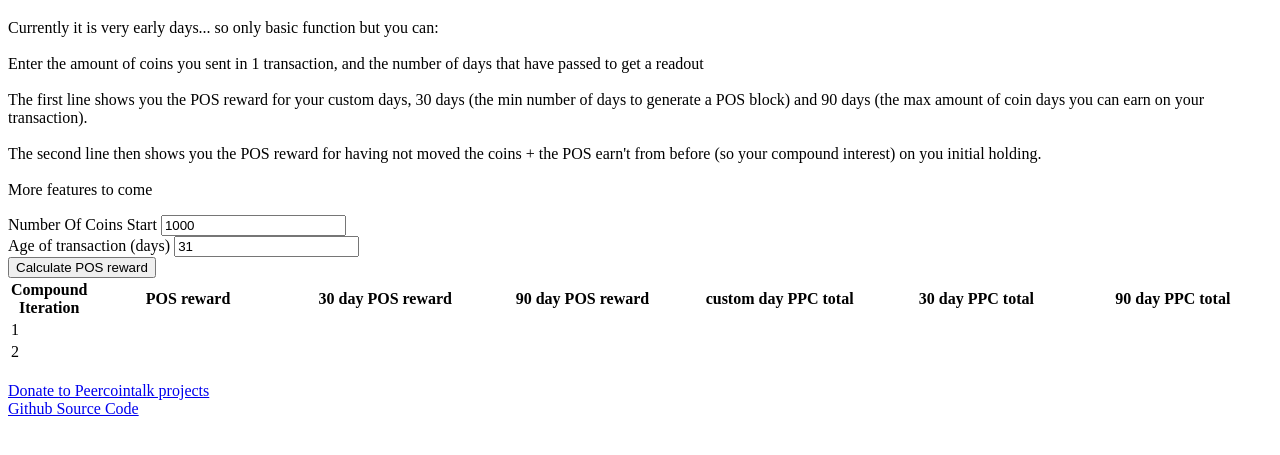
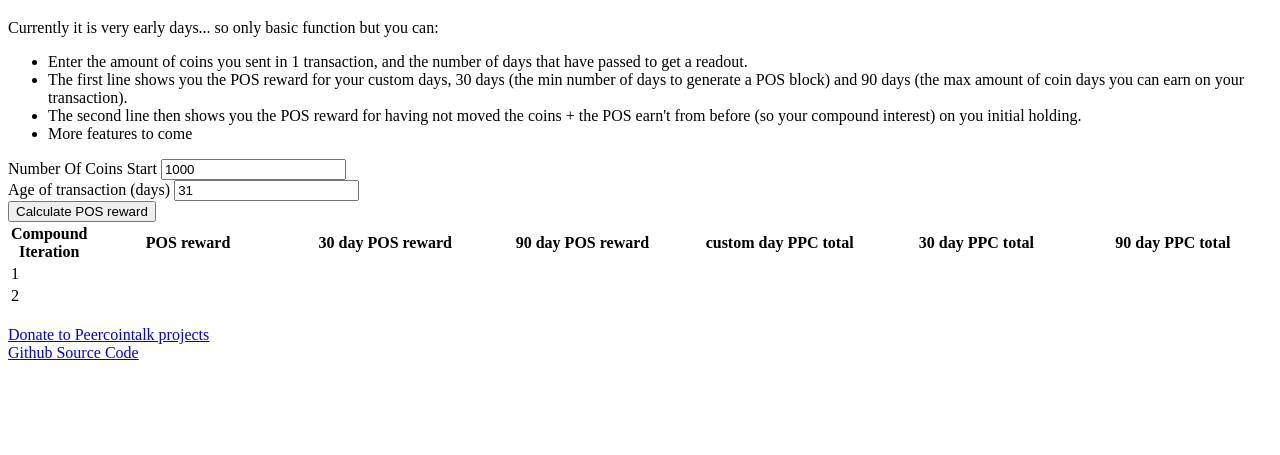
Before and after one commit to peercoin/peercoin-POSCalculator, a plain HTML site: page index.html in a window 1280 px wide. Shown: the part 61-516 px from the top of the page. Drawn offline with Linux system fonts and the light colour scheme.

Commit message:
No need to use form, using unordered lists looks better.

```diff
--- a/index.html
+++ b/index.html
@@ -68,18 +68,19 @@ function calculateReward(days, coins){
 
 <p>
 <span>Currently it is very early days... so only basic function but you can:</span>
-<br /><br />
-<span>Enter the amount of coins you sent in 1 transaction, and the number of days that have passed to get a readout</span
-><br /><br />
-<span>The first line shows you the POS reward for your custom days, 30 days (the min number of days to generate a POS block) and 90 days (the max amount of coin days you can earn on your transaction).</span>
-<br /><br />
-<span>The second line then shows you the POS reward for having not moved the coins + the POS earn't from before (so your compound interest) on you initial holding.</span><br /><br /><span>More features to come</span>
 </p>
+<ul>
+<li>Enter the amount of coins you sent in 1 transaction, and the number of days that have passed to get a readout.</li
+>
+<li>The first line shows you the POS reward for your custom days, 30 days (the min number of days to generate a POS block) and 90 days (the max amount of coin days you can earn on your transaction).</li>
 
- <form type="post">
+<li>The second line then shows you the POS reward for having not moved the coins + the POS earn't from before (so your compound interest) on you initial holding.</li><li>More features to come</li>
+</ul>
+
+
        Number Of Coins Start <input type ="textbox" id="NumberOfCoinsStart" value="1000" onBlur="return is_int(this)"><br>
         Age of transaction (days) <input type="textbox" id="AgeOfTransaction" value="31"><br>
-		<input type="button" onclick="run()" value="Calculate POS reward"></input>
+   <input type="button" onclick="run()" value="Calculate POS reward">
 
  <table>
  <tr>
@@ -152,7 +153,6 @@ function calculateReward(days, coins){
   </td>
  </tr>
  </table>
-</form>
 </br>
 <div id="footer">
 <a href="http://donate.peercointalk.org">Donate to Peercointalk projects</a><br>
```
